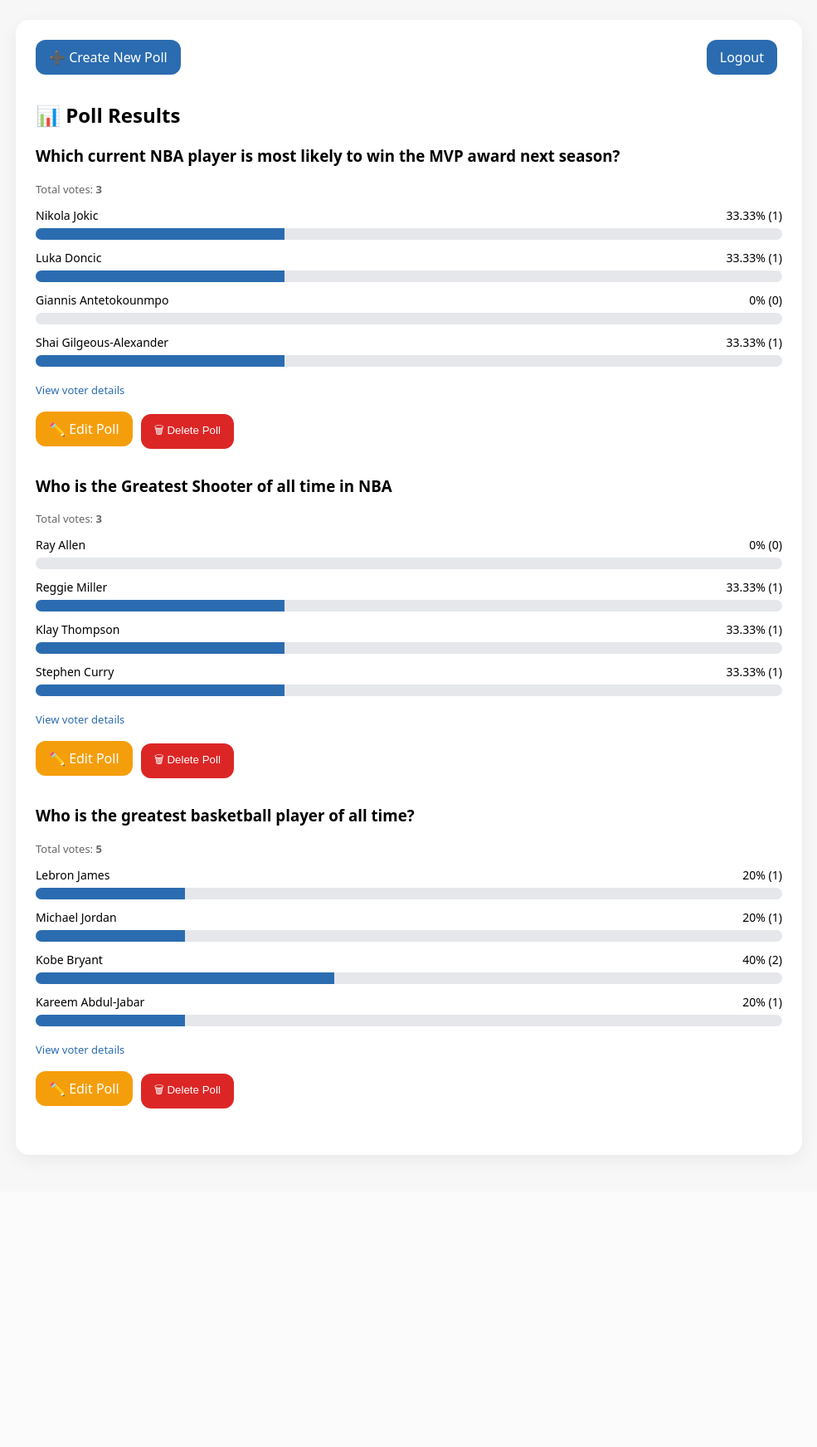
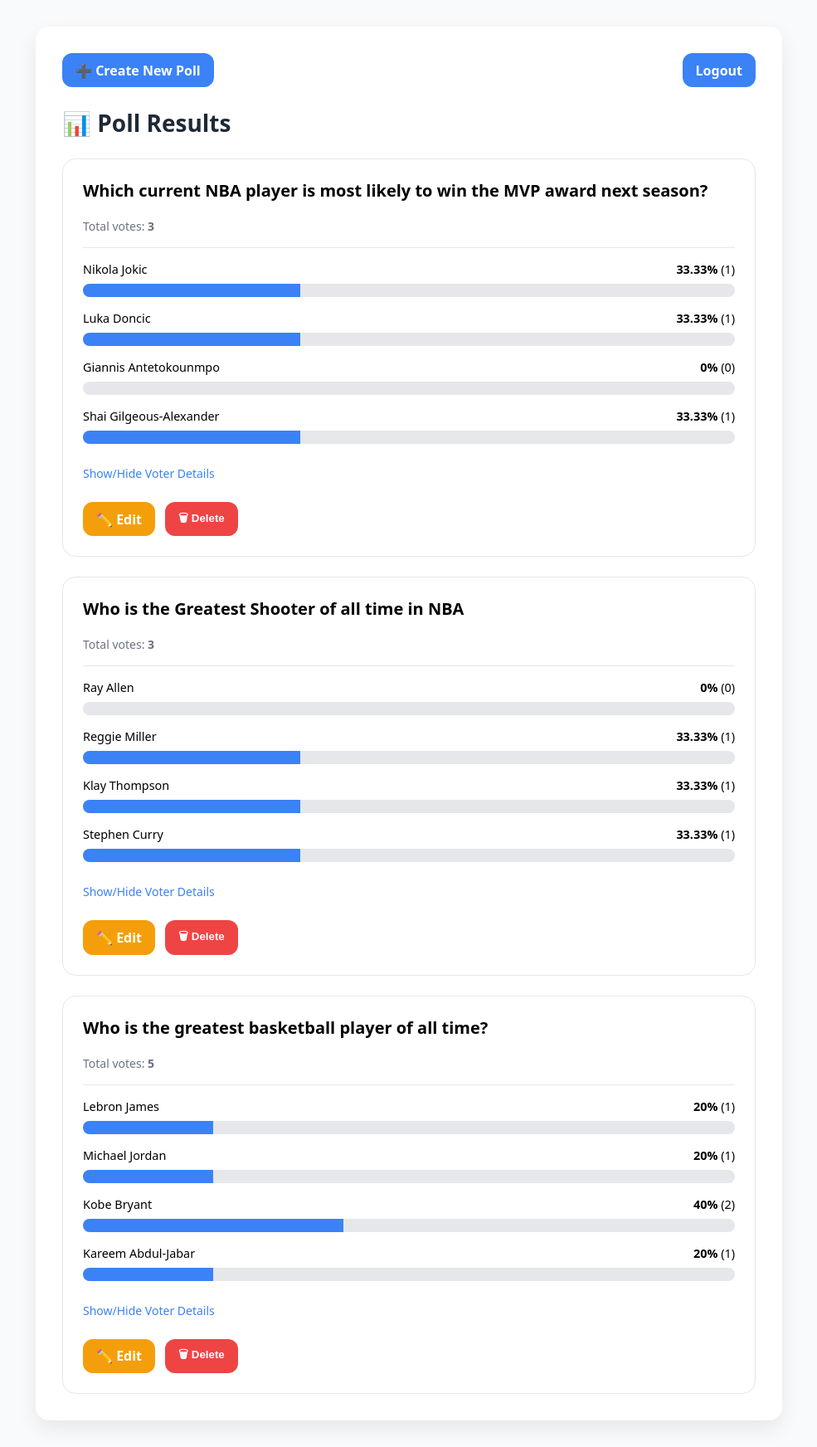
Before and after one commit to kerbyg/polling-system2.0, a PHP site: page /poll_results.php in a window 1280 px wide. Shown: the whole page at 83% size, without its empty margins (147-1132 px from the left). Before the commit the page ends 1396 px from the top, so only its background shows below. Run offline with PHP 8.4, Linux system fonts and the light colour scheme; a user stored in the database is signed in; data comes from the database, SQL or seed files in the repository.

Commit message:
Update poll_results.php

```diff
--- a/polling-system/poll_results.php
+++ b/polling-system/poll_results.php
@@ -7,25 +7,26 @@ if (!isset($_SESSION['admin_id'])) {
 
 require __DIR__ . '/db.php';
 
-// Helper
+// Helper function to calculate percentage
 function pct($count, $total) {
     return $total > 0 ? round(($count / $total) * 100, 2) : 0;
 }
 
-// ✅ Handle delete poll request
+// Handle delete poll request
 if (isset($_GET['delete_poll'])) {
     $poll_id = (int) $_GET['delete_poll'];
+    $error = "";
 
     try {
         $pdo->beginTransaction();
 
-        // Delete votes first (to maintain FK integrity)
+        // Delete associated votes first
         $pdo->prepare("DELETE FROM votes WHERE poll_id = ?")->execute([$poll_id]);
 
-        // Delete options
+        // Delete associated options
         $pdo->prepare("DELETE FROM options WHERE poll_id = ?")->execute([$poll_id]);
 
-        // Delete poll itself
+        // Delete the poll itself
         $pdo->prepare("DELETE FROM polls WHERE id = ?")->execute([$poll_id]);
 
         $pdo->commit();
@@ -33,10 +34,12 @@ if (isset($_GET['delete_poll'])) {
         exit;
     } catch (Throwable $e) {
         if ($pdo->inTransaction()) $pdo->rollBack();
+        // You might want to log the actual error: error_log($e->getMessage());
         $error = "❌ Error deleting poll.";
     }
 }
 
+// Fetch all polls
 $polls = $pdo->query("SELECT * FROM polls ORDER BY created_at DESC, id DESC")->fetchAll();
 ?>
 <!doctype html>
@@ -46,61 +49,162 @@ $polls = $pdo->query("SELECT * FROM polls ORDER BY created_at DESC, id DESC")->f
     <title>Admin - Poll Results</title>
     <meta name="viewport" content="width=device-width, initial-scale=1">
     <style>
-        body {font-family: system-ui, sans-serif; background:#f7f7f7; margin:0; padding:24px;}
-        .card {max-width:900px; margin:0 auto 20px; background:#fff; padding:24px;
-                border-radius:16px; box-shadow:0 6px 20px rgba(0,0,0,.06);}
-        h2 {margin-top:0;}
-        .btn {display:inline-block; margin:0 6px 12px 0; padding:10px 16px;
-                background:#2b6cb0; color:#fff; border:0; border-radius:12px;
-                text-decoration:none; cursor:pointer;}
-        .btn:hover {background:#225080;}
-        .btn-danger {background:#dc2626;}
-        .btn-danger:hover {background:#991b1b;}
-        .btn-edit {background:#f59e0b;}
-        .btn-edit:hover {background:#d97706;}
-        .bar {height:14px; background:#e5e7eb; border-radius:999px; overflow:hidden; margin-top:6px;}
-        .fill {height:100%; background:#2b6cb0;}
-        .row {margin:12px 0;}
-        .top {display:flex; justify-content:space-between; font-size:14px;}
-        .muted {color:#666; font-size:13px;}
-        .small-link {font-size:13px; color:#2b6cb0; text-decoration:none; cursor:pointer;}
-        .voter-list {margin-top:8px; padding:8px; border-radius:8px; background:#fbfcfe; display:none;}
-        table {width:100%; border-collapse:collapse; margin-top:8px;}
-        th, td {text-align:left; padding:6px; border-bottom:1px solid #f1f1f1;}
-        .msg {margin-bottom:12px; padding:10px; border-radius:8px; font-size:14px;}
-        .success {background:#ecfdf5; color:#065f46; border:1px solid #6ee7b7;}
-        .error {background:#fef2f2; color:#991b1b; border:1px solid #fecaca;}
+        :root {
+            --primary-color: #3b82f6;
+            --primary-dark: #2563eb;
+            --danger-color: #ef4444;
+            --danger-dark: #b91c1c;
+            --warning-color: #f59e0b;
+            --warning-dark: #b45309;
+            --bg-color: #f8fafc;
+            --card-bg: #ffffff;
+            --text-color: #1f2937;
+            --muted-color: #6b7280;
+            --border-color: #e5e7eb;
+        }
 
-        /* Updated CSS for top buttons */
+        body {
+            font-family: system-ui, -apple-system, BlinkMacSystemFont, "Segoe UI", Roboto, "Helvetica Neue", Arial, sans-serif;
+            background: var(--bg-color);
+            margin: 0;
+            padding: 2rem 1rem;
+        }
+
+        .container {
+            max-width: 900px;
+            margin: 0 auto;
+        }
+
+        .card {
+            background: var(--card-bg);
+            padding: 2rem;
+            border-radius: 1rem;
+            box-shadow: 0 10px 25px rgba(0, 0, 0, 0.08);
+        }
+
+        h2 {
+            margin: 0 0 1.5rem;
+            font-size: 1.75rem;
+            color: var(--text-color);
+        }
+
+        h3 {
+            margin-top: 0;
+            font-size: 1.25rem;
+        }
+
+        .btn {
+            display: inline-block;
+            padding: 0.6rem 1rem;
+            border: 0;
+            border-radius: 0.75rem;
+            text-decoration: none;
+            cursor: pointer;
+            font-weight: 600;
+            transition: background-color 0.2s ease-in-out, transform 0.1s ease;
+        }
+        .btn:active {
+            transform: scale(0.97);
+        }
+
+        .btn-primary { background: var(--primary-color); color: #fff; }
+        .btn-primary:hover { background: var(--primary-dark); }
+        .btn-danger { background: var(--danger-color); color: #fff; }
+        .btn-danger:hover { background: var(--danger-dark); }
+        .btn-edit { background: var(--warning-color); color: #fff; }
+        .btn-edit:hover { background: var(--warning-dark); }
+
         .top-actions {
             display: flex;
             justify-content: space-between;
             align-items: center;
-            margin-bottom: 20px;
+            margin-bottom: 1.5rem;
         }
+
+        .poll-card {
+            background: #fff;
+            padding: 1.5rem;
+            margin-top: 1.5rem;
+            border: 1px solid var(--border-color);
+            border-radius: 1rem;
+        }
+
+        .poll-header {
+            border-bottom: 1px solid var(--border-color);
+            padding-bottom: 1rem;
+            margin-bottom: 1rem;
+        }
+
+        .muted {
+            color: var(--muted-color);
+            font-size: 0.875rem;
+        }
+
+        .option-row { margin: 1rem 0; }
+        .option-top { display: flex; justify-content: space-between; font-size: 0.9rem; margin-bottom: 0.5rem; }
+        .option-bar { height: 16px; background: var(--border-color); border-radius: 999px; overflow: hidden; }
+        .option-fill { height: 100%; background: var(--primary-color); }
+
+        .small-link {
+            font-size: 0.875rem;
+            font-weight: 500;
+            color: var(--primary-color);
+            text-decoration: none;
+            cursor: pointer;
+        }
+        .small-link:hover { text-decoration: underline; }
+
+        .voter-list {
+            margin-top: 1rem;
+            padding: 1rem;
+            border-radius: 0.75rem;
+            background: var(--bg-color);
+            display: none;
+            border: 1px solid var(--border-color);
+        }
+        table { width: 100%; border-collapse: collapse; margin-top: 0.5rem; }
+        th, td { text-align: left; padding: 0.75rem; border-bottom: 1px solid var(--border-color); }
+        th { font-size: 0.8rem; text-transform: uppercase; color: var(--muted-color); }
+        tbody tr:last-child td { border-bottom: 0; }
+        tbody tr:nth-child(even) { background-color: #fff; }
+
+        .poll-actions {
+            margin-top: 1.5rem;
+            display: flex;
+            gap: 0.75rem;
+        }
+
+        .msg {
+            margin-bottom: 1.5rem;
+            padding: 1rem;
+            border-radius: 0.75rem;
+            font-size: 0.9rem;
+            font-weight: 500;
+        }
+        .success { background: #d1fae5; color: #065f46; border: 1px solid #6ee7b7; }
+        .error { background: #fee2e2; color: #991b1b; border: 1px solid #fecaca; }
+
     </style>
     <script>
-        function toggleVoters(id){
+        function toggleVoters(id) {
             const el = document.getElementById('voters-' + id);
-            if(!el) return;
+            if (!el) return;
             el.style.display = (el.style.display === 'block') ? 'none' : 'block';
         }
-        function confirmDelete(pollId){
-            if(confirm("Are you sure you want to delete this poll? This action cannot be undone.")){
+
+        function confirmDelete(pollId) {
+            if (confirm("Are you sure you want to delete this poll? This action cannot be undone.")) {
                 window.location.href = "poll_results.php?delete_poll=" + pollId;
             }
         }
     </script>
 </head>
 <body>
+    <div class="container">
         <div class="card">
             <div class="top-actions">
-            <div>
-                <a href="admin.php" class="btn">➕ Create New Poll</a>
-            </div>
-            <div>
-                <a href="logout.php" class="btn">Logout</a>
-            </div>
+                <a href="admin.php" class="btn btn-primary">➕ Create New Poll</a>
+                <a href="logout.php" class="btn btn-primary">Logout</a>
             </div>
 
             <h2>📊 Poll Results</h2>
@@ -108,39 +212,46 @@ $polls = $pdo->query("SELECT * FROM polls ORDER BY created_at DESC, id DESC")->f
             <?php if (!empty($_GET['msg']) && $_GET['msg'] === 'deleted'): ?>
                 <div class="msg success">✅ Poll deleted successfully.</div>
             <?php endif; ?>
+            <?php if (!empty($error)): ?>
+                <div class="msg error"><?= htmlspecialchars($error) ?></div>
+            <?php endif; ?>
 
             <?php if ($polls): ?>
                 <?php foreach ($polls as $poll): ?>
                     <?php
+                        // Fetch options for the poll
                         $stmt = $pdo->prepare("SELECT id, option_text FROM options WHERE poll_id = ? ORDER BY id ASC");
                         $stmt->execute([$poll['id']]);
                         $options = $stmt->fetchAll();
 
+                        // Fetch vote counts
                         $stmt = $pdo->prepare("SELECT option_id, COUNT(*) AS vote_count FROM votes WHERE poll_id = ? GROUP BY option_id");
                         $stmt->execute([$poll['id']]);
                         $voteCounts = $stmt->fetchAll(PDO::FETCH_KEY_PAIR);
 
                         $total_votes = array_sum($voteCounts);
                     ?>
-                <div class="poll-block" style="margin-bottom:20px;">
+                    <div class="poll-card">
+                        <div class="poll-header">
                             <h3><?= htmlspecialchars($poll['question']) ?></h3>
-                    <p class="muted">Total votes: <strong><?= (int)$total_votes ?></strong></p>
+                            <p class="muted" style="margin: 0;">Total votes: <strong><?= (int)$total_votes ?></strong></p>
+                        </div>
 
                         <?php foreach ($options as $opt):
                             $count = $voteCounts[$opt['id']] ?? 0;
                             $p = pct($count, $total_votes);
                         ?>
-                        <div class="row">
-                            <div class="top">
+                            <div class="option-row">
+                                <div class="option-top">
                                     <div><?= htmlspecialchars($opt['option_text']) ?></div>
-                                <div><?= $p ?>% (<?= $count ?>)</div>
+                                    <div><strong><?= $p ?>%</strong> (<?= $count ?>)</div>
                                 </div>
-                            <div class="bar"><div class="fill" style="width:<?= $p ?>%"></div></div>
+                                <div class="option-bar"><div class="option-fill" style="width:<?= $p ?>%"></div></div>
                             </div>
                         <?php endforeach; ?>
 
-                    <p>
-                        <a class="small-link" onclick="toggleVoters(<?= (int)$poll['id'] ?>)">View voter details</a>
+                        <p style="margin-top: 1.5rem;">
+                            <a class="small-link" onclick="toggleVoters(<?= (int)$poll['id'] ?>)">Show/Hide Voter Details</a>
                         </p>
 
                         <div id="voters-<?= (int)$poll['id'] ?>" class="voter-list">
@@ -151,7 +262,7 @@ $polls = $pdo->query("SELECT * FROM polls ORDER BY created_at DESC, id DESC")->f
                                     LEFT JOIN voters v ON vt.voter_id = v.id
                                     LEFT JOIN options o ON vt.option_id = o.id
                                     WHERE vt.poll_id = ?
-                                ORDER BY vt.voted_at ASC
+                                    ORDER BY vt.voted_at DESC
                                 ");
                                 $stmt->execute([$poll['id']]);
                                 $voterRows = $stmt->fetchAll();
@@ -165,24 +276,26 @@ $polls = $pdo->query("SELECT * FROM polls ORDER BY created_at DESC, id DESC")->f
                                         <tr>
                                             <td><?= htmlspecialchars($vr['voter'] ?? '—') ?></td>
                                             <td><?= htmlspecialchars($vr['choice'] ?? '—') ?></td>
-                                        <td><?= htmlspecialchars($vr['voted_at']) ?></td>
+                                            <td><?= htmlspecialchars((new DateTime($vr['voted_at']))->format('M d, Y h:i A')) ?></td>
                                         </tr>
                                     <?php endforeach; ?>
                                     </tbody>
                                 </table>
                             <?php else: ?>
-                            <p class="muted">No votes yet for this poll.</p>
+                                <p class="muted" style="text-align:center; margin: 0;">No votes have been cast for this poll yet.</p>
                             <?php endif; ?>
                         </div>
-                    <div style="margin-top: 15px;">
-                        <a class="btn btn-edit" href="edit_poll.php?poll_id=<?= (int)$poll['id'] ?>">✏️ Edit Poll</a>
-                        <button class="btn btn-danger" onclick="confirmDelete(<?= (int)$poll['id'] ?>)">🗑 Delete Poll</button>
+
+                        <div class="poll-actions">
+                            <a class="btn btn-edit" href="edit_poll.php?poll_id=<?= (int)$poll['id'] ?>">✏️ Edit</a>
+                            <button class="btn btn-danger" onclick="confirmDelete(<?= (int)$poll['id'] ?>)">🗑 Delete</button>
                         </div>
                     </div>
                 <?php endforeach; ?>
             <?php else: ?>
-            <p>No polls available yet.</p>
+                <p>No polls have been created yet.</p>
             <?php endif; ?>
+        </div>
     </div>
 </body>
 </html>
```
Lines whose indentation alone changed are shown as unchanged.
